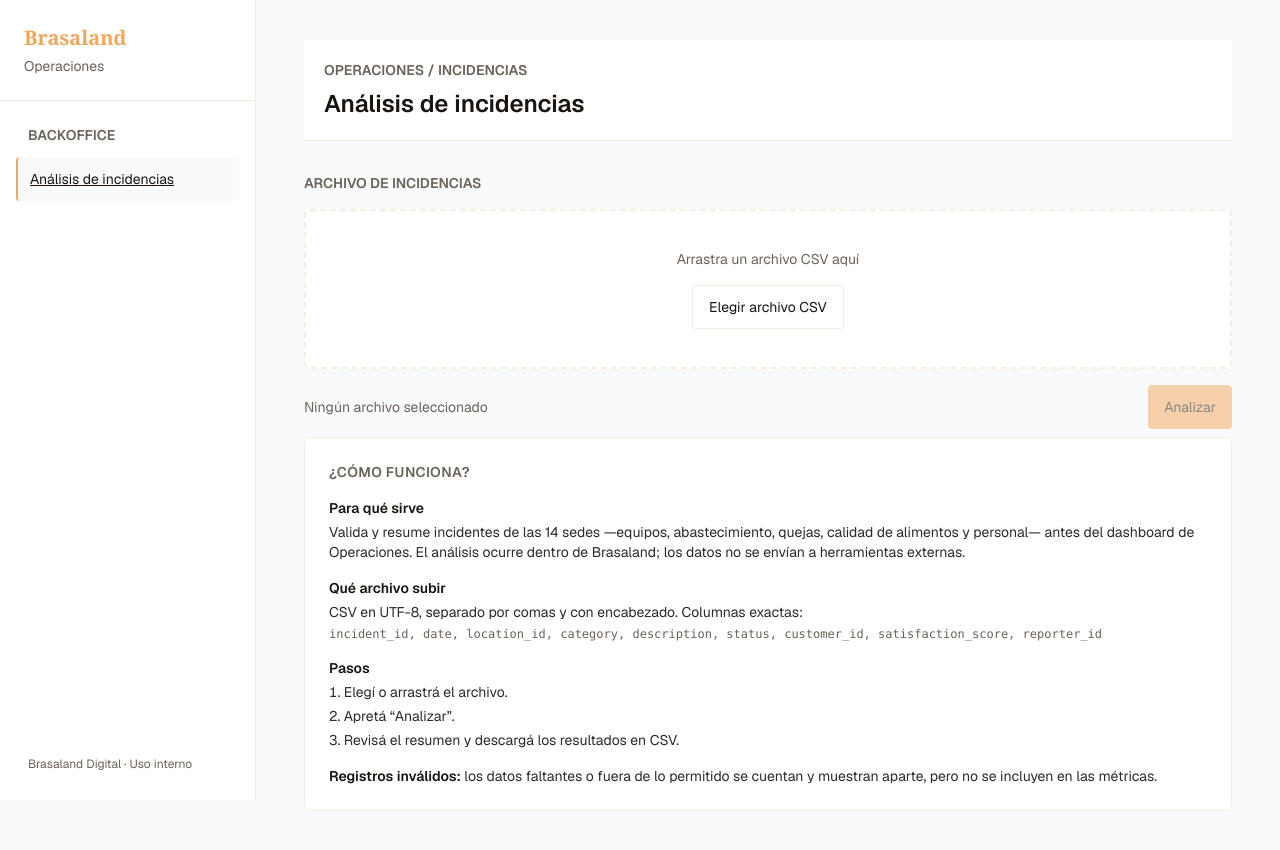
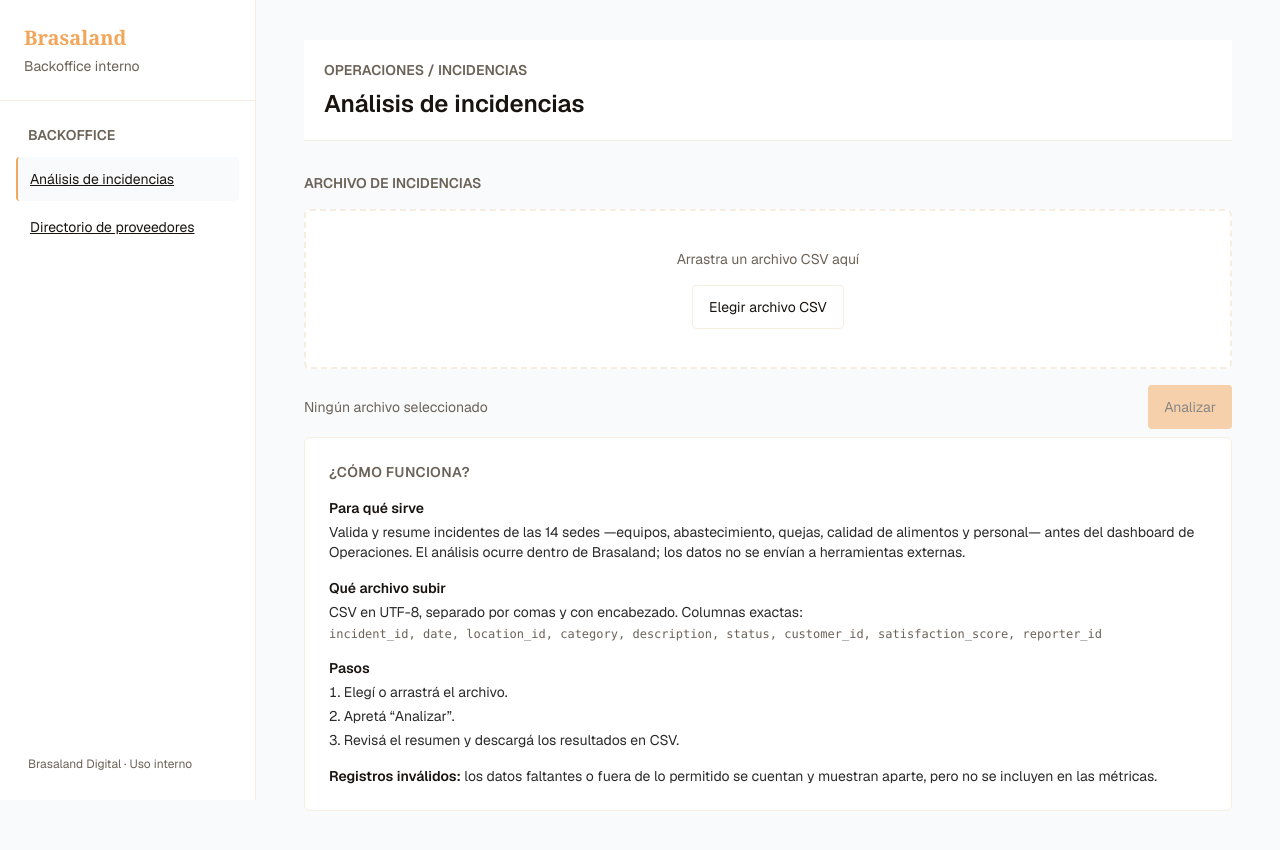
Before and after one commit to 4GeeksAcademy/nadine-kupferschmidt-ai-engineering-company-project-monorepo-hito1, a Next.js app in the folder uis/backoffice/: page /incidencias in a window 1280 px wide. Shown: the top 850 px of the page. Built offline with nearby package versions, Linux system fonts and the light colour scheme.

Commit message:
feat: agrega Directorio de proveedores al menú del backoffice

```diff
--- a/uis/backoffice/app/layout.tsx
+++ b/uis/backoffice/app/layout.tsx
@@ -1,6 +1,7 @@
 import type { Metadata } from "next";
 import { Geist } from "next/font/google";
 import Link from "next/link";
+import NavLink from "../components/NavLink";
 import "./globals.css";
 
 const geist = Geist({
@@ -22,11 +23,14 @@ export default function RootLayout({ children }: LayoutProps<"/">) {
           <aside className="border-b border-brand-beige bg-white md:sticky md:top-0 md:h-screen md:w-64 md:shrink-0 md:border-r md:border-b-0">
             <Link href="/" aria-label="Brasaland, inicio" className="flex flex-col items-start gap-1 border-b border-brand-beige p-6 focus-visible:outline-2 focus-visible:outline-brand-darkbrown">
               <span className="font-serif text-xl font-semibold text-brand-ochre">Brasaland</span>
-              <span className="text-sm text-brand-warmgray">Operaciones</span>
+              <span className="text-sm text-brand-warmgray">Backoffice interno</span>
             </Link>
             <nav aria-label="Menú principal" className="px-4 pb-5 md:pt-6">
               <p className="mb-3 px-3 pt-5 text-sm font-semibold uppercase text-brand-warmgray md:pt-0">Backoffice</p>
-              <Link href="/incidencias" className="block rounded border-l-2 border-brand-ochre bg-gray-50 px-3 py-3 text-sm text-brand-darkbrown underline hover:text-brand-ochre focus-visible:outline-2 focus-visible:outline-brand-darkbrown">Análisis de incidencias</Link>
+              <div className="space-y-1">
+                <NavLink href="/incidencias" text="Análisis de incidencias" />
+                <NavLink href="/suppliers" text="Directorio de proveedores" />
+              </div>
             </nav>
             <p className="hidden px-7 text-xs text-brand-warmgray md:absolute md:bottom-7 md:block">Brasaland Digital · Uso interno</p>
           </aside>
--- /dev/null
+++ b/uis/backoffice/components/NavLink.tsx
@@ -0,0 +1,25 @@
+"use client";
+
+import Link from "next/link";
+import { usePathname } from "next/navigation";
+
+type NavLinkProps = {
+  href: string;
+  text: string;
+};
+
+export default function NavLink({ href, text }: NavLinkProps) {
+  const pathname = usePathname();
+  const isActive = pathname.startsWith(href);
+
+  return (
+    <Link
+      href={href}
+      className={`block rounded border-l-2 px-3 py-3 text-sm text-brand-darkbrown underline hover:text-brand-ochre focus-visible:outline-2 focus-visible:outline-brand-darkbrown ${
+        isActive ? "border-brand-ochre bg-gray-50" : "border-transparent"
+      }`}
+    >
+      {text}
+    </Link>
+  );
+}
```
